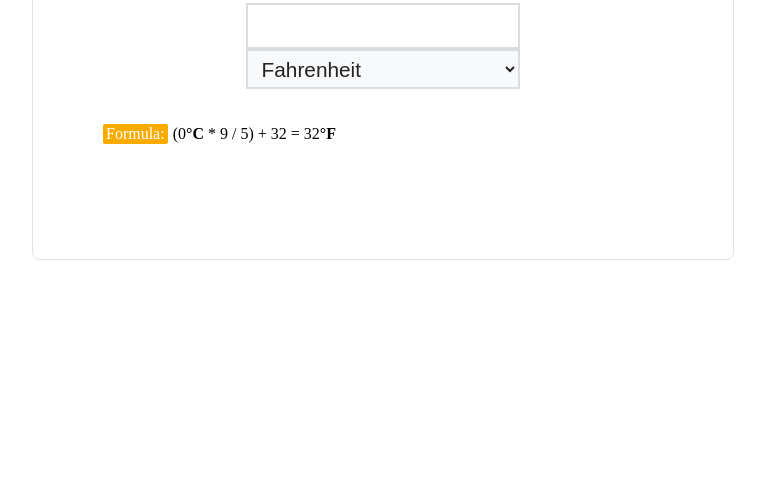
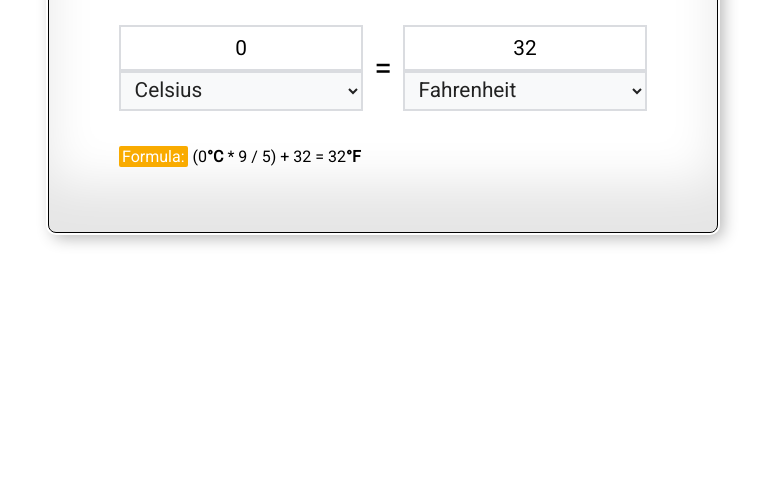
Before and after one commit to WarriorIcon/Unit-Converter-Web-App, a plain HTML site: page index.html in a window 1280 px wide. Shown: the part 305-800 px from the top of the page, without its empty margins (257-1022 px from the left). Drawn offline with Linux system fonts and the light colour scheme.

Commit message:
Refactor (temperature) working

```diff
--- a/index.html
+++ b/index.html
@@ -4,12 +4,15 @@
     <meta charset="UTF-8">
     <meta http-equiv="X-UA-Compatible" content="IE=edge">
     <meta name="viewport" content="width=device-width, initial-scale=1.0">
-	<link rel="stylesheet" href="styles.css">
-	<script defer src="myRefactor.js"></script>
-	<title>Temperature Conversion C to F</title>
+		<link rel="preconnect" href="https://fonts.gstatic.com">
+<link href="https://fonts.googleapis.com/css2?family=Roboto&display=swap" rel="stylesheet">
+		<link rel="stylesheet" href="styles.css">
+		<script defer src="myRefactor.js"></script>
+		<title>Temperature Conversion C to F</title>
 </head>
 <body>
 		<div class="main-box-container">
+			<h1 class="headline">Instant Temperature Converter</h1>
 			<div class="main-box">
 				<div class="input-container">
 					<div class="input-column">
@@ -35,6 +38,5 @@
 				<p><span class="formula-highlight">Formula:</span><span class="formula">fff</span></p>
 			</div>
 		</div>
-
 </body>
 </html>
--- a/myRefactor.js
+++ b/myRefactor.js
@@ -5,8 +5,8 @@ const formula = document.querySelector('.formula')
 
 // Our config object is the source of all truth
 let config = {
-  left: { value: null, type: "celsius", conversion: 'toFahrenheit', formulaNumber: null },
-  right: {value: null, type: "fahrenheit", conversion: 'toCelsius', formulaNumber: null },
+  left: { value: 0, type: "celsius", conversion: 'toFahrenheit', formulaNumber: null },
+  right: {value: 32, type: "fahrenheit", conversion: 'toCelsius', formulaNumber: null },
 }
 
 const conversions = {
@@ -70,8 +70,8 @@ function updateSelectElements() {
 
 // Update the DOM formula numbers with value from the config obkect
 function updateFormula() {
-  const left = isNaN(left) ? ' ' : config.left.formulaNumber
-  const right = isNaN(right) ? ' ' : config.left.formulaNumber
+  const left = isNaN(config.left.value) ? ' ' : config.left.formulaNumber
+  const right = isNaN(config.right.value) ? ' ' : config.right.formulaNumber
 
   if (config.left.type === "celsius") {
     formula.innerHTML = `(${left}<b>°C</b> * 9 / 5) + 32 = ${right}<b>°F</b>`
--- a/styles.css
+++ b/styles.css
@@ -1,4 +1,10 @@
 /* need to add some responsiveness css for inputs on mobile */
+
+*, *::before, *::after {
+    /* box-sizing: border-box; */
+    font-family: Roboto, Arial, sans-serif;
+}
+
 body {
     position: relative;
     display: flex;
@@ -7,6 +13,10 @@ body {
     /* align-items: center; */
     height: clamp(75vh, 75vh, 75vh);
 
+}
+
+.headline {
+    text-align: center;
 }
 
 .main-box-container {
@@ -18,10 +28,14 @@ body {
     /* width: clamp(100px, 600px, 600px); */
     /* width: 600px;
     height: 300px; */
-    border: 1px solid #dfe1e5;
+    border: 1px solid black /*#dfe1e5*/;
+    box-shadow:
+    inset 0 -3em 3em rgba(0,0,0,0.1),
+          0 0  0 2px rgb(255,255,255),
+          0.3em 0.3em 1em rgba(0,0,0,0.3);
     border-radius: 8px;
-    padding: 100px 50px;
-    margin-top: 10px;
+    padding: 50px 50px;
+    margin-top: 100px;
     max-width: 600px;
 }
 
@@ -58,11 +72,10 @@ input {
     /* I put position absolute here because the equals sign was being difficult in a responsive layout */
     position: absolute;
     /* padding: 30px; */
-    padding: 30px;
-    margin: 30px;
-    font-size: 36px;
+    /* padding: 30px;
+    margin: 30px; */
+    font-size: 32px;
     color: black;
-    font-weight: bold;
 }
 
 .formula-info {
@@ -86,6 +99,7 @@ label {
 }
 
 select {
+    font-family: Roboto;
     background: #f8f9fa;
     border: 2px solid #dadce0;
     font-size: 1.3rem;
```
